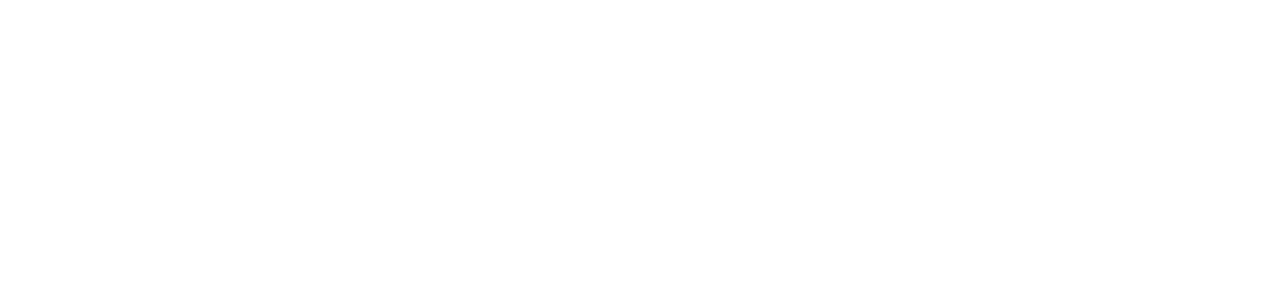
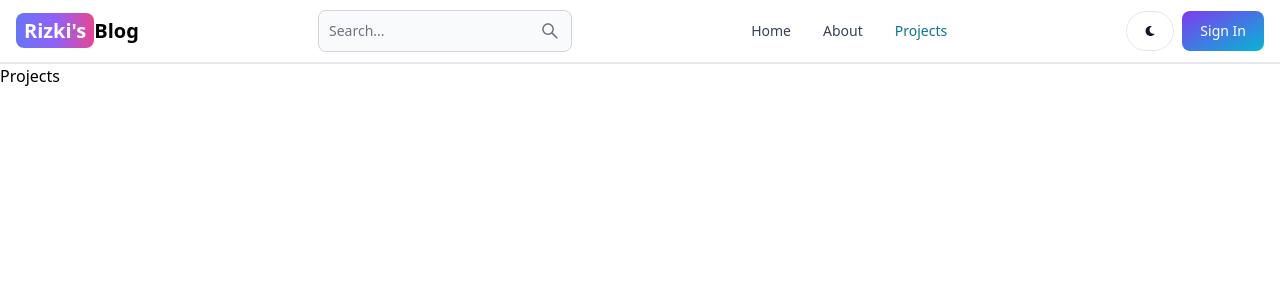
Before and after one commit to mriskisyahputraa2/mearn-app-blog, a React (Vite) app in the folder client/: page /projects in a window 1280 px wide. Before the commit this address had no page. Shown: the top 300 px of the page. Built offline with nearby package versions, Linux system fonts and the light colour scheme.

Commit message:
create the header section

```diff
--- a/client/package.json
+++ b/client/package.json
@@ -10,8 +10,10 @@
     "preview": "vite preview"
   },
   "dependencies": {
+    "flowbite-react": "^0.10.1",
     "react": "^18.3.1",
     "react-dom": "^18.3.1",
+    "react-icons": "^5.3.0",
     "react-router-dom": "^6.26.0"
   },
   "devDependencies": {
--- a/client/src/App.jsx
+++ b/client/src/App.jsx
@@ -1,24 +1,29 @@
 import React from "react";
 import { BrowserRouter, Routes, Route } from "react-router-dom";
 
+import { Button } from "flowbite-react";
 import Home from "./Pages/Home/Home";
 import About from "./Pages/About/About";
 import SignIn from "./Pages/SignIn/SignIn";
 import SignUp from "./Pages/SignUp/SignUp";
 import Dashboard from "./Pages/Dashboard/Dashboard";
 import Project from "./Pages/Projects/Project";
+import Header from "./Components/Header";
 
 const App = () => {
   return (
     <>
       <BrowserRouter>
+        {/* start header top */}
+        <Header />
+        {/* end header top */}
         <Routes>
           <Route path="/" element={<Home />} />
           <Route path="/about" element={<About />} />
           <Route path="/sign-in" element={<SignIn />} />
           <Route path="/sign-up" element={<SignUp />} />
           <Route path="/dashboard" element={<Dashboard />} />
-          <Route path="/project" element={<Project />} />
+          <Route path="/projects" element={<Project />} />
         </Routes>
       </BrowserRouter>
     </>
--- /dev/null
+++ b/client/src/Components/Header.jsx
@@ -0,0 +1,69 @@
+import React from "react";
+import { Button, Navbar, TextInput } from "flowbite-react";
+import { Link, useLocation } from "react-router-dom";
+import { AiOutlineSearch } from "react-icons/ai";
+import { FaMoon } from "react-icons/fa";
+
+const Header = () => {
+  const path = useLocation().pathname;
+  return (
+    <>
+      <Navbar className="border-b-2">
+        <Link
+          to={"/"}
+          className="self-center whitespace-nowrap text-sm sm:text-xl font-semibold dark:text-white"
+        >
+          <span className="px-2 py-1 bg-gradient-to-r from-indigo-500 via-purple-500 to-pink-500 rounded-lg text-white">
+            Rizki's
+          </span>
+          Blog
+        </Link>
+        <form>
+          <TextInput
+            type="text"
+            placeholder="Search..."
+            rightIcon={AiOutlineSearch}
+            className="hidden lg:inline"
+          />
+        </form>
+        <Button className="w-12 h-10 lg:hidden" color="gray" pill>
+          <AiOutlineSearch />
+        </Button>
+        <div className="flex gap-2 md:order-2">
+          <Button className="w-12 h-10 hidden sm:inline" color="gray" pill>
+            <FaMoon />
+          </Button>
+          <Link to={"/sign-in"}>
+            <Button gradientDuoTone="purpleToBlue">Sign In</Button>
+          </Link>
+
+          {/* Start Toggle Navbar */}
+          <Navbar.Toggle />
+          {/* End Toggle Navbar */}
+        </div>
+
+        {/* Start Navbar Link desktop and mobile  */}
+        <Navbar.Collapse>
+          <Navbar.Link active={path === "/"} as={"div"}>
+            <Link to="/" className="block w-full">
+              Home
+            </Link>
+          </Navbar.Link>
+          <Navbar.Link active={path === "/about"} as={"div"}>
+            <Link to="/about" className="block w-full">
+              About
+            </Link>
+          </Navbar.Link>
+          <Navbar.Link active={path === "/projects"} as={"div"}>
+            <Link to="/projects" className="block w-full">
+              Projects
+            </Link>
+          </Navbar.Link>
+        </Navbar.Collapse>
+        {/* End Navbar Link desktop and mobile  */}
+      </Navbar>
+    </>
+  );
+};
+
+export default Header;
--- a/client/src/Pages/Projects/Project.jsx
+++ b/client/src/Pages/Projects/Project.jsx
@@ -1,7 +1,7 @@
 import React from "react";
 
 const Project = () => {
-  return <div>Project</div>;
+  return <div>Projects</div>;
 };
 
 export default Project;
--- a/client/tailwind.config.js
+++ b/client/tailwind.config.js
@@ -1,8 +1,10 @@
+const flowbite = require("flowbite-react/tailwind");
+
 /** @type {import('tailwindcss').Config} */
 export default {
-  content: ["./index.html", "./src/**/*.{js,ts,jsx,tsx}"],
+  content: ["./index.html", "./src/**/*.{js,ts,jsx,tsx}", flowbite.content()],
   theme: {
     extend: {},
   },
-  plugins: [],
+  plugins: [flowbite.plugin()],
 };
```
Also changed, not shown: 1 other file (tests, documents, lock files or other folders).
